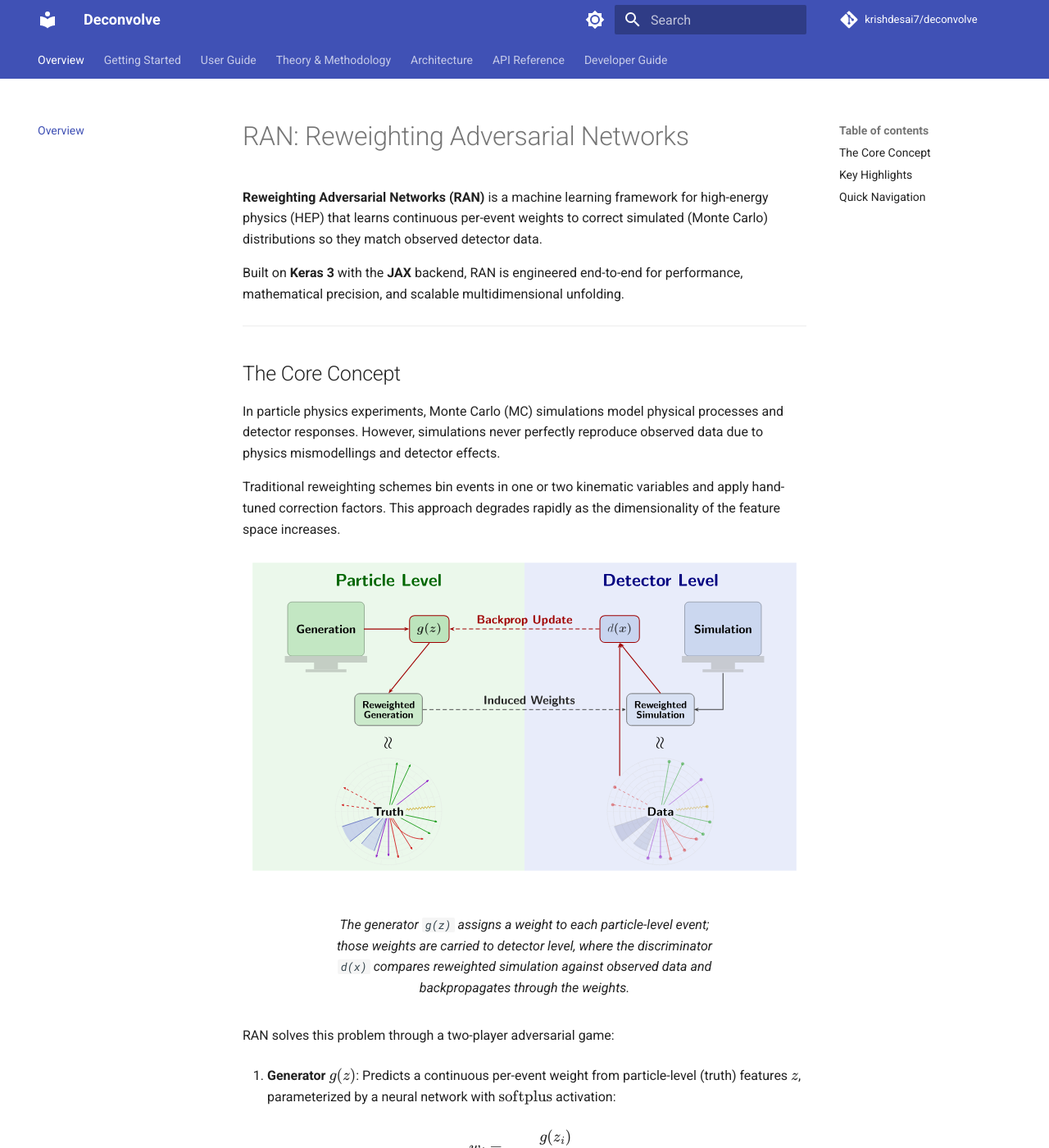
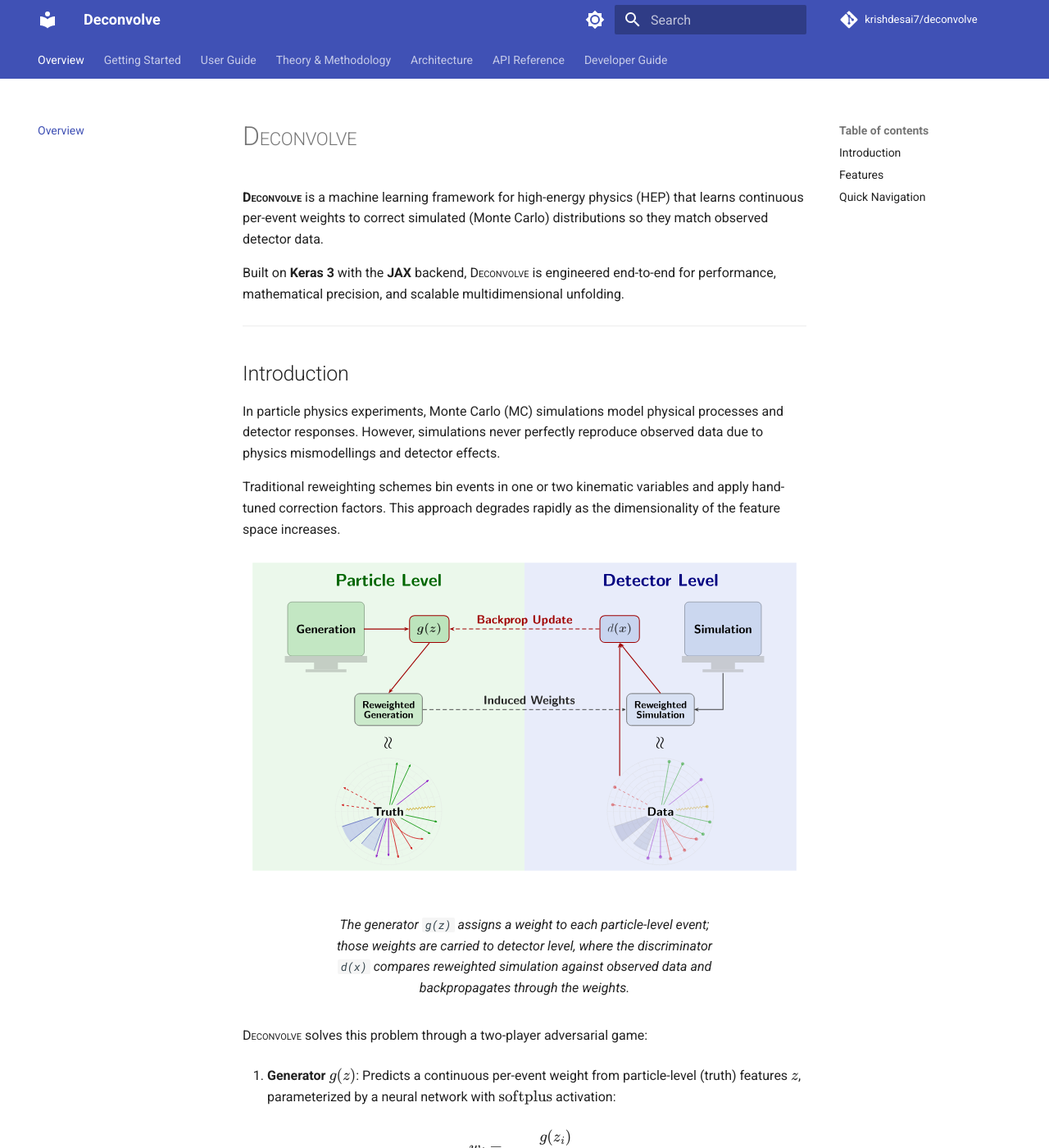
Before and after one commit to krishdesai7/RANv4, an MkDocs documentation site: the page built from docs/index.md, in a window 1280 px wide and 1400 px high. Shown: the whole window at 82% size. Built offline with MkDocs 1.6.1 and Material for MkDocs 9.7.7, drawn with Linux system fonts in a browser that asks for light colours; comment, search, counter and statistics services are not loaded; some of the changed text lies outside the part shown.

Commit message:
docs: update documentation to reflect project name change to Deconvolve and enhance clarity in key sections

```diff
--- a/docs/index.md
+++ b/docs/index.md
@@ -1,19 +1,20 @@
-# RAN: Reweighting Adversarial Networks
+<!-- markdownlint-disable-file no-inline-html list-marker-space -->
+# <span style="font-variant: small-caps;">Deconvolve</span>
 
-**Reweighting Adversarial Networks (RAN)** is a machine learning framework for high-energy physics (HEP) that learns continuous per-event weights to correct simulated (Monte Carlo) distributions so they match observed detector data.
+**<span style="font-variant: small-caps;">Deconvolve</span>** is a machine learning framework for high-energy physics (HEP) that learns continuous per-event weights to correct simulated (Monte Carlo) distributions so they match observed detector data.
 
-Built on **Keras 3** with the **JAX** backend, RAN is engineered end-to-end for performance, mathematical precision, and scalable multidimensional unfolding.
+Built on **Keras 3** with the **JAX** backend, <span style="font-variant: small-caps;">Deconvolve</span> is engineered end-to-end for performance, mathematical precision, and scalable multidimensional unfolding.
 
 ---
 
-## The Core Concept
+## Introduction
 
 In particle physics experiments, Monte Carlo (MC) simulations model physical processes and detector responses. However, simulations never perfectly reproduce observed data due to physics mismodellings and detector effects.
 
 Traditional reweighting schemes bin events in one or two kinematic variables and apply hand-tuned correction factors. This approach degrades rapidly as the dimensionality of the feature space increases.
 
 <figure class="ran-figure" markdown="span">
-  ![RAN reweights particle-level events and is scored at detector level](assets/schematic.svg){ .ran-schematic }
+  ![<span style="font-variant: small-caps;">Deconvolve</span> reweights particle-level events and is scored at detector level](assets/schematic.svg){ .ran-schematic }
   <figcaption>
     The generator <code>g(z)</code> assigns a weight to each particle-level
     event; those weights are carried to detector level, where the
@@ -22,7 +23,7 @@
   </figcaption>
 </figure>
 
-RAN solves this problem through a two-player adversarial game:
+<span style="font-variant: small-caps;">Deconvolve</span> solves this problem through a two-player adversarial game:
 
 1. **Generator $g(z)$**: Predicts a continuous per-event weight from particle-level (truth) features $z$, parameterized by a neural network with $\text{softplus}$ activation:
 
@@ -36,7 +37,7 @@
 
 ---
 
-## Key Highlights
+## Features
 
 - **High-Performance JAX Backend**: JIT-compiled training loops, fused gradient steps, and on-device metric evaluations.
 - **Strict Float32 Pipeline**: Guaranteed deterministic numerical precision with `HIGHEST` matrix multiplication accuracy and zero silent precision downcasting.
@@ -54,14 +55,14 @@
 
     ---
 
-    Install dependencies using `uv`, configure CUDA or Apple Silicon, and train
+    Install dependencies using `uv`, configure CUDA, and train
     your first 1D Gaussian model in minutes.
 
 -   **[User Guide](user-guide/cli.md)**
 
     ---
 
-    Explore the `ran` CLI commands: training, evaluation, automated LaTeX
+    Explore the `deconvolve` CLI commands: training, evaluation, automated LaTeX
     reporting, and baseline comparisons.
 
 -   **[Theory & Methodology](theory/reweighting.md)**
```
